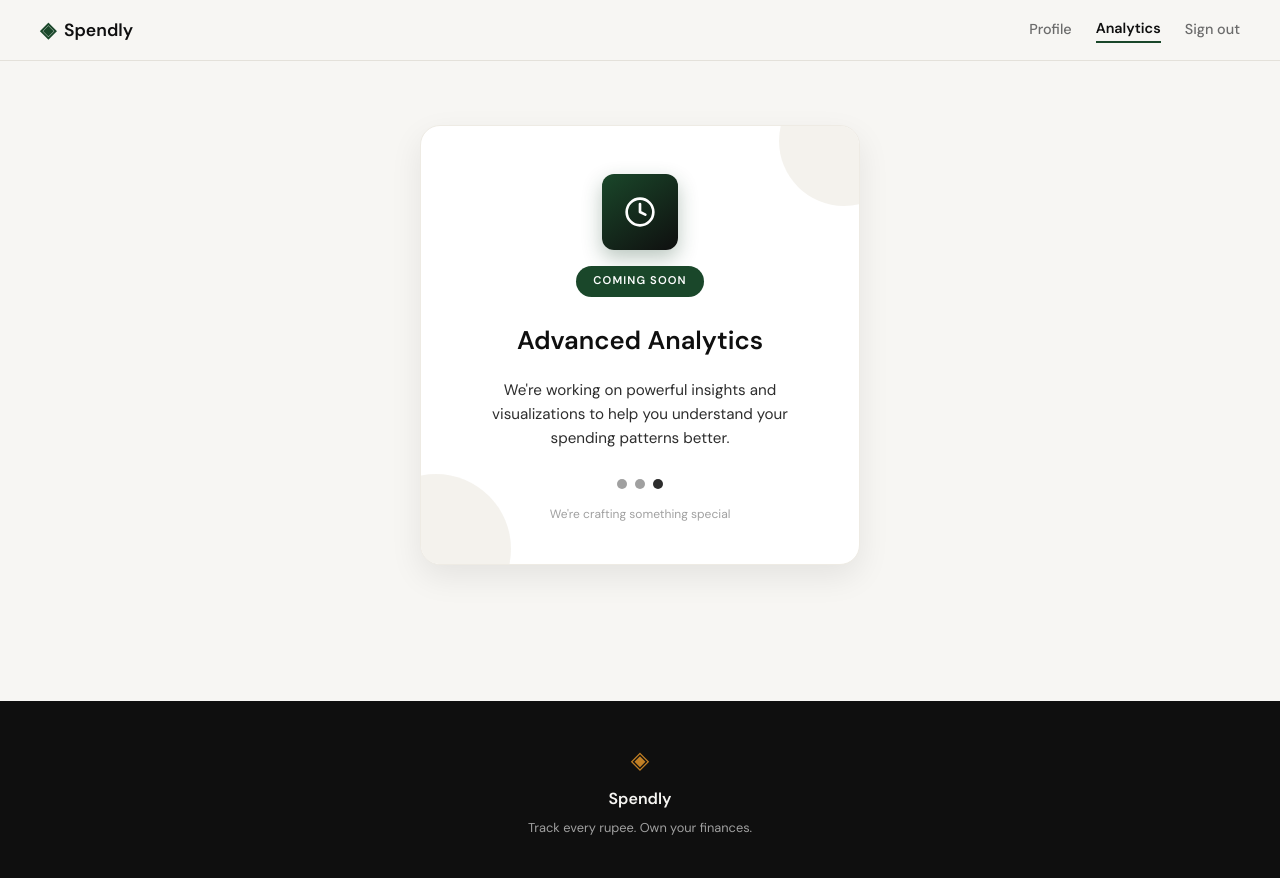
After one commit to sanjaykumar8515/SpendifyProject, a Flask app: page /analytics in a window 1280 px wide. The commit adds this page. Run offline with Flask 3, Linux system fonts and the light colour scheme; the visitor is signed in with stand-in values (Sample User, id 1).

Commit message:
analytic page
Co-Authored-By: Claude Sonnet 5.5 <noreply@anthropic.com>

```diff
--- a/app.py
+++ b/app.py
@@ -158,6 +158,13 @@ def profile():
     )
 
 
+@app.route("/analytics")
+def analytics():
+    if not session.get("user_id"):
+        return redirect(url_for("login"))
+    return render_template("analytics.html")
+
+
 # ------------------------------------------------------------------ #
 # Placeholder routes — students will implement these                  #
 # ------------------------------------------------------------------ #
--- /dev/null
+++ b/static/css/analytics.css
@@ -0,0 +1,114 @@
+.analytics-page {
+    display: flex;
+    justify-content: center;
+    padding: 4rem 1.5rem;
+}
+
+.analytics-card {
+    position: relative;
+    overflow: hidden;
+    width: 100%;
+    max-width: 440px;
+    padding: 3rem 2rem 2.5rem;
+    text-align: center;
+    background: var(--paper-card);
+    border: 1px solid var(--border-soft);
+    border-radius: var(--radius-lg);
+    box-shadow: 0 12px 32px rgba(15, 15, 15, 0.08);
+}
+
+.analytics-card::before,
+.analytics-card::after {
+    content: "";
+    position: absolute;
+    border-radius: 50%;
+    background: var(--paper-warm);
+    opacity: 0.7;
+    pointer-events: none;
+}
+
+.analytics-card::before {
+    top: -50px;
+    right: -50px;
+    width: 130px;
+    height: 130px;
+}
+
+.analytics-card::after {
+    bottom: -60px;
+    left: -60px;
+    width: 150px;
+    height: 150px;
+}
+
+.analytics-card > * {
+    position: relative;
+    z-index: 1;
+}
+
+.analytics-icon {
+    display: inline-flex;
+    align-items: center;
+    justify-content: center;
+    width: 76px;
+    height: 76px;
+    margin-bottom: 1rem;
+    color: var(--paper-card);
+    background: linear-gradient(145deg, var(--accent), var(--ink));
+    border-radius: var(--radius-md);
+    box-shadow: 0 8px 20px rgba(26, 71, 42, 0.3);
+}
+
+.analytics-badge {
+    display: block;
+    width: fit-content;
+    margin: 0 auto 1.5rem;
+    padding: 0.4rem 1.1rem;
+    font-size: 0.7rem;
+    font-weight: 600;
+    letter-spacing: 0.1em;
+    text-transform: uppercase;
+    color: var(--paper-card);
+    background: var(--accent);
+    border-radius: 999px;
+}
+
+.analytics-title {
+    margin: 0 0 1rem;
+    font-family: var(--font-body);
+    font-size: 1.6rem;
+    font-weight: 600;
+    color: var(--ink);
+}
+
+.analytics-text {
+    margin: 0 auto 1.75rem;
+    max-width: 340px;
+    font-size: 0.95rem;
+    line-height: 1.6;
+    color: var(--ink-soft);
+}
+
+.analytics-dots {
+    display: flex;
+    justify-content: center;
+    gap: 0.5rem;
+    margin-bottom: 1rem;
+}
+
+.analytics-dot {
+    width: 10px;
+    height: 10px;
+    border-radius: 50%;
+    background: var(--ink-faint);
+}
+
+.analytics-dot-active {
+    background: var(--ink-soft);
+}
+
+.analytics-footnote {
+    margin: 0;
+    font-size: 0.75rem;
+    color: var(--ink-faint);
+}
--- a/static/css/style.css
+++ b/static/css/style.css
@@ -555,3 +555,9 @@ a { color: inherit; text-decoration: none; }
     max-width: var(--max-width);
     margin: 1rem auto 0;
 }
+
+.nav-links a.nav-link-active {
+    color: var(--ink);
+    font-weight: 600;
+    border-bottom: 2px solid var(--accent);
+}
--- /dev/null
+++ b/templates/analytics.html
@@ -0,0 +1,29 @@
+{% extends "base.html" %}
+{% block title %}Analytics — Spendly{% endblock %}
+{% block head %}
+<link rel="stylesheet" href="{{ url_for('static', filename='css/analytics.css') }}">
+{% endblock %}
+{% block content %}
+<section class="analytics-page">
+    <div class="analytics-card">
+        <div class="analytics-icon" aria-hidden="true">
+            <svg width="32" height="32" viewBox="0 0 24 24" fill="none" stroke="currentColor" stroke-width="2" stroke-linecap="round" stroke-linejoin="round">
+                <circle cx="12" cy="12" r="10"></circle>
+                <polyline points="12 6 12 12 16 14"></polyline>
+            </svg>
+        </div>
+        <span class="analytics-badge">Coming Soon</span>
+        <h1 class="analytics-title">Advanced Analytics</h1>
+        <p class="analytics-text">
+            We're working on powerful insights and visualizations to help you
+            understand your spending patterns better.
+        </p>
+        <div class="analytics-dots" aria-hidden="true">
+            <span class="analytics-dot"></span>
+            <span class="analytics-dot"></span>
+            <span class="analytics-dot analytics-dot-active"></span>
+        </div>
+        <p class="analytics-footnote">We're crafting something special</p>
+    </div>
+</section>
+{% endblock %}
--- a/templates/base.html
+++ b/templates/base.html
@@ -20,7 +20,8 @@
             </a>
             <div class="nav-links">
                 {% if session.get('user_id') %}
-                <a href="{{ url_for('profile') }}" class="nav-link-always">Profile</a>
+                <a href="{{ url_for('profile') }}" class="nav-link-always{% if request.endpoint == 'profile' %} nav-link-active{% endif %}"{% if request.endpoint == 'profile' %} aria-current="page"{% endif %}>Profile</a>
+                <a href="{{ url_for('analytics') }}" class="nav-link-always{% if request.endpoint == 'analytics' %} nav-link-active{% endif %}"{% if request.endpoint == 'analytics' %} aria-current="page"{% endif %}>Analytics</a>
                 <a href="{{ url_for('logout') }}" class="nav-link-always">Sign out</a>
                 {% else %}
                 <a href="{{ url_for('login') }}">Sign in</a>
```
Also changed, not shown: tests/test_analytics.py (added, +52 -0 lines), tests/test_login_logout.py (+1 -1 lines), images/image.png (added).
